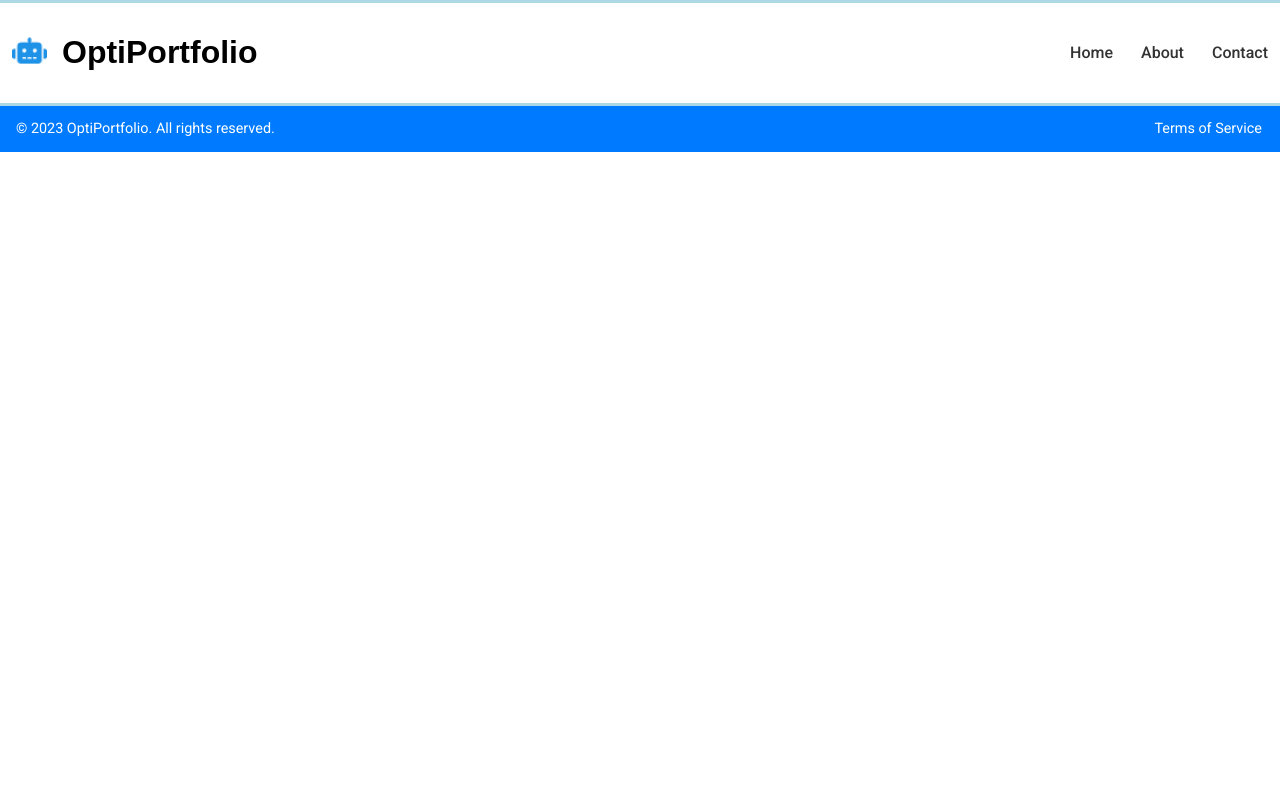
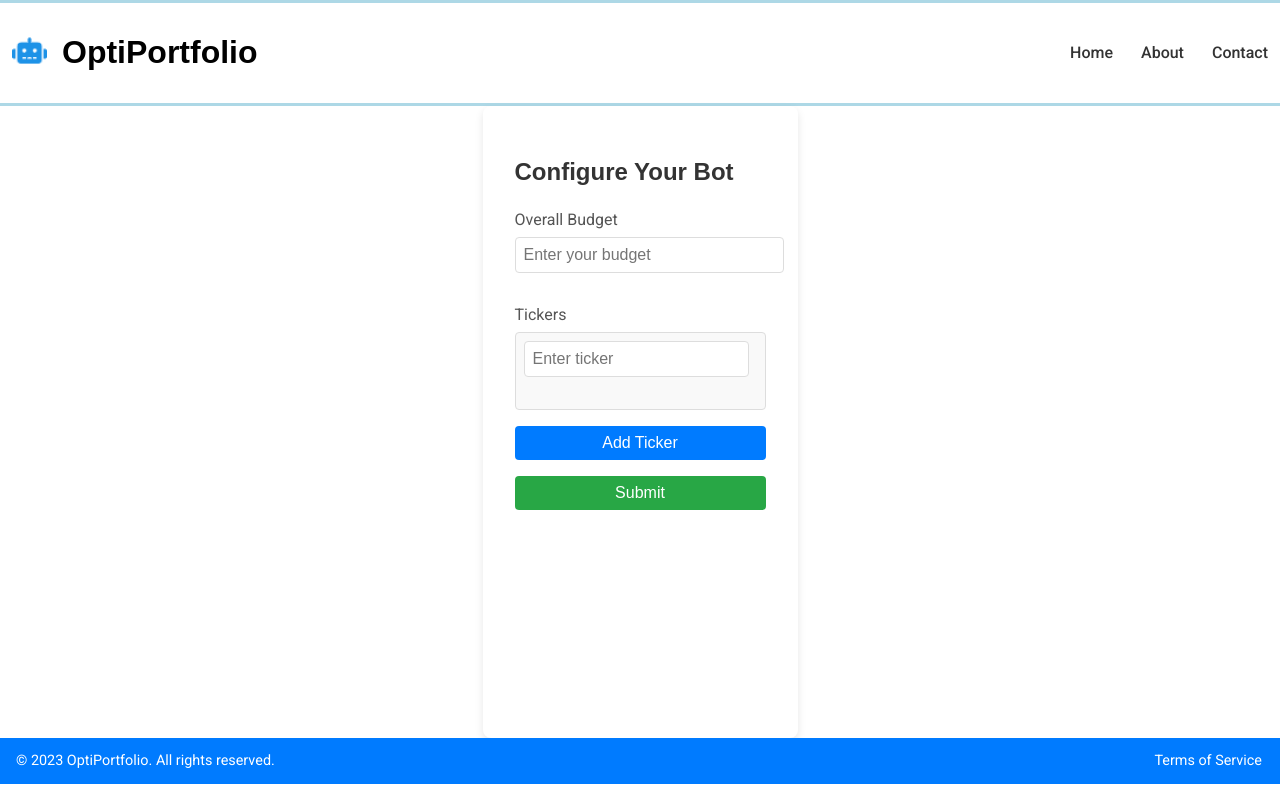
Before and after one commit to AmanNarendraAli/PortfolioOptimisationCapstone, a React (Create React App) app in the folder my-app/: page /configure-bot in a window 1280 px wide. Built offline with nearby package versions, Linux system fonts and the light colour scheme.

Commit message:
added tickerpage

```diff
--- a/my-app/src/App.js
+++ b/my-app/src/App.js
@@ -4,6 +4,7 @@ import "./App.css";
 import HomePage from './components/Homepage/Homepage';
 import Header from './components/Header/Header';
 import Footer from './components/Footer/Footer';
+import Tickerpage from './components/TickerPage/TickerPage';
 function App(){
   return(
     <Router>
@@ -11,6 +12,7 @@ function App(){
       <Header />
       <Routes>
         <Route path="/" element={<HomePage />} />
+        <Route path="/configure-bot" element={<Tickerpage />} />
       </Routes>
       <Footer />
       </div>
--- a/my-app/src/components/Footer/Footer.css
+++ b/my-app/src/components/Footer/Footer.css
@@ -7,6 +7,8 @@
     flex-direction: row;
     justify-content: space-between;
     align-items: center;
+    position: relative;
+    bottom: 0;
 }
 
 .footer p {
--- a/my-app/src/components/Homepage/Homepage.css
+++ b/my-app/src/components/Homepage/Homepage.css
@@ -117,7 +117,9 @@
 }
 
 
-/* Footer */
+.bot-card-link {
+    text-decoration: none;
+}
 
 
 
--- a/my-app/src/components/Homepage/Homepage.js
+++ b/my-app/src/components/Homepage/Homepage.js
@@ -1,29 +1,37 @@
 import React from 'react';
+import { Link } from 'react-router-dom';
 import './Homepage.css';
-import RobotImage from "./robot.png";
+
 function HomePage() {
     return (
         <div className="homepage">
-            {/* Main Content Body */}
             <main className="main-content">
                 <section className="intro">
                     <h2>Welcome to OptiPortfolio</h2>
-                    <p>Our Deep Learning models are designed to help you optimise a long-only portfolio.</p>
+                    <p>Our Deep Learning models are designed to help you optimize a long-only portfolio.</p>
                 </section>
 
                 <div className="bot-cards">
+                    <Link to="/configure-bot" className="bot-card-link">
                         <div className="bot-card">
                             <h3>OptiLSTM</h3>
                             <p>OptiLSTM uses a parameter-tuned LSTM to help obtain the best possible Sharpe Ratio, providing a portfolio with ideal risk-adjusted returns.</p>
                         </div>
+                    </Link>
+
+                    <Link to="/configure-bot" className="bot-card-link">
                         <div className="bot-card">
                             <h3>Bot Beta</h3>
                             <p>Beta Bot focuses on minimizing risk while ensuring steady growth.</p>
                         </div>
+                    </Link>
+
+                    <Link to="/configure-bot" className="bot-card-link">
                         <div className="bot-card">
                             <h3>Bot Gamma</h3>
                             <p>Gamma Bot uses AI to analyze market trends for optimal investment decisions.</p>
                         </div>
+                    </Link>
                 </div>
             </main>
         </div>
--- /dev/null
+++ b/my-app/src/components/TickerPage/TickerPage.css
@@ -0,0 +1,113 @@
+.configure-bot {
+    background-color: #fff;
+    padding: 2rem;
+    border-radius: 8px;
+    box-shadow: 0px 4px 8px rgba(0, 0, 0, 0.1);
+    max-width: 500px;
+    min-height: 71vh;
+    margin: 0 auto;
+    text-align: left;
+}
+
+.configure-bot h2 {
+    font-family: 'Poppins', sans-serif;
+    font-size: 1.5rem;
+    margin-bottom: 1.5rem;
+    color: #333;
+}
+
+.configure-bot label {
+    font-size: 1rem;
+    color: #555;
+    display: block;
+    margin-top: 1rem;
+    margin-bottom: 0.5rem;
+}
+
+.configure-bot input[type="number"],
+.configure-bot input[type="text"] {
+    width: 100%;
+    padding: 0.5rem;
+    font-size: 1rem;
+    border: 1px solid #ddd;
+    border-radius: 4px;
+    margin-bottom: 1rem;
+}
+
+.ticker-list {
+    max-height: 180px; /* Set a max height for scrollable area */
+    overflow-y: auto;
+    border: 1px solid #ddd;
+    border-radius: 4px;
+    padding: 0.5rem;
+    background-color: #f9f9f9;
+}
+
+.ticker-item {
+    display: flex;
+    align-items: center;
+    margin-bottom: 0.5rem;
+}
+
+.ticker-item input[type="text"] {
+    flex: 1;
+    padding: 0.5rem;
+    margin-right: 0.5rem;
+    font-size: 1rem;
+    border: 1px solid #ddd;
+    border-radius: 4px;
+}
+
+.remove-ticker {
+    background-color: #e74c3c;
+    color: white;
+    border: none;
+    border-radius: 50%;
+    width: 30px;
+    height: 30px;
+    font-size: 1.2rem;
+    cursor: pointer;
+    display: flex;
+    align-items: center;
+    justify-content: center;
+    transition: background-color 0.3s;
+}
+
+.remove-ticker:hover {
+    background-color: #c0392b;
+}
+
+.add-ticker {
+    width: 100%;
+    padding: 0.5rem;
+    font-size: 1rem;
+    background-color: #007bff;
+    color: white;
+    border: none;
+    border-radius: 4px;
+    cursor: pointer;
+    margin-top: 1rem;
+    transition: background-color 0.3s;
+}
+
+.add-ticker:hover {
+    background-color: #0056b3;
+}
+
+.submit-button {
+    width: 100%;
+    padding: 0.5rem;
+    font-size: 1rem;
+    background-color: #28a745;
+    color: white;
+    border: none;
+    border-radius: 4px;
+    cursor: pointer;
+    margin-top: 1rem;
+    margin-bottom: 1rem;
+    transition: background-color 0.3s;
+}
+
+.submit-button:hover {
+    background-color: #218838;
+}
--- /dev/null
+++ b/my-app/src/components/TickerPage/TickerPage.js
@@ -0,0 +1,74 @@
+import React, { useState } from 'react';
+import './TickerPage.css';
+
+function Tickerpage() {
+    const [tickers, setTickers] = useState(['']); // Start with one empty ticker input
+    const [budget, setBudget] = useState('');
+
+    // Handle adding a new ticker input
+    const addTicker = () => {
+        setTickers([...tickers, '']); // Add a new empty ticker input
+    };
+
+    // Handle removing a ticker, ensuring there's at least one
+    const removeTicker = (index) => {
+        if (tickers.length > 1) {
+            setTickers(tickers.filter((_, i) => i !== index));
+        }
+    };
+
+    // Handle changing ticker input
+    const handleTickerChange = (index, value) => {
+        const updatedTickers = [...tickers];
+        updatedTickers[index] = value;
+        setTickers(updatedTickers);
+    };
+
+    return (
+        <div className="configure-bot">
+            <h2>Configure Your Bot</h2>
+
+            <label htmlFor="budget">Overall Budget</label>
+            <input
+                type="number"
+                id="budget"
+                placeholder="Enter your budget"
+                value={budget}
+                onChange={(e) => setBudget(e.target.value)}
+            />
+
+            <label>Tickers</label>
+            <div className="ticker-list">
+                {tickers.map((ticker, index) => (
+                    <div key={index} className="ticker-item">
+                        <input
+                            type="text"
+                            placeholder="Enter ticker"
+                            value={ticker}
+                            onChange={(e) => handleTickerChange(index, e.target.value)}
+                        />
+                        {tickers.length > 1 && (
+                            <button
+                                type="button"
+                                className="remove-ticker"
+                                onClick={() => removeTicker(index)}
+                            >
+                                ×
+                            </button>
+                        )}
+                    </div>
+                ))}
+            </div>
+
+            <button type="button" className="add-ticker" onClick={addTicker}>
+                Add Ticker
+            </button>
+
+            <button type="button" className="submit-button">
+                Submit
+            </button>
+        </div>
+    );
+}
+
+export default Tickerpage;
```
Lines whose indentation alone changed are shown as unchanged.
